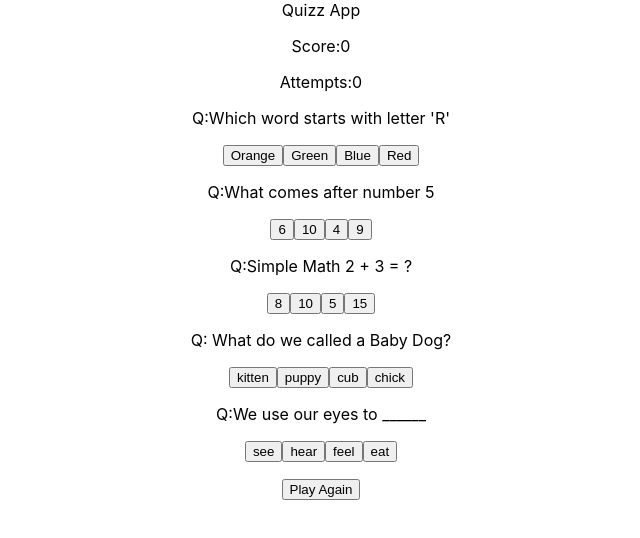
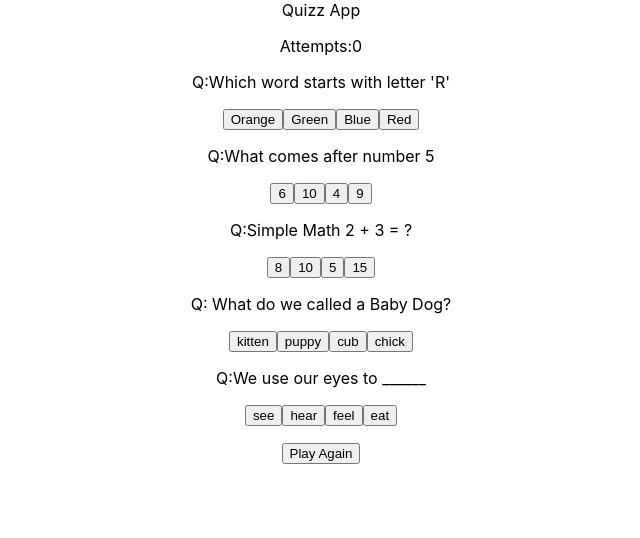
Before and after one commit to nagajayasree/2021, a React (Create React App) app: page / in a window 1280 px wide. Shown: the top 538 px of the page, without its empty margins (319-959 px from the left). Built offline with nearby package versions, Linux system fonts and the light colour scheme.

Commit message:
added changes

```diff
--- a/src/practice/Quiz/quiz.tsx
+++ b/src/practice/Quiz/quiz.tsx
@@ -153,10 +153,11 @@ class Quiz extends React.Component<QuizProps, QuizState> {
     return (
       <>
         {this.props.title}
+
         {/* <p>
           <button onClick={this.getQuestions}>random</button>
         </p> */}
-        <p>Score:{this.state.score}</p>
+        {/* <p>Score:{this.state.score}</p> */}
         <p>Attempts:{this.state.attempts}</p>
         <div>
           {this.state.quesArr.map((i) => {
@@ -189,6 +190,11 @@ class Quiz extends React.Component<QuizProps, QuizState> {
             );
           })}
         </div>
+        {this.state.attempts == 5 ? (
+          <p>Score:You Scored {this.state.score}/5</p>
+        ) : (
+          ""
+        )}
         <button onClick={this.playAgain}>Play Again</button>
       </>
     );
```
Also changed, not shown: 1 other file (tests, documents, lock files or other folders).
